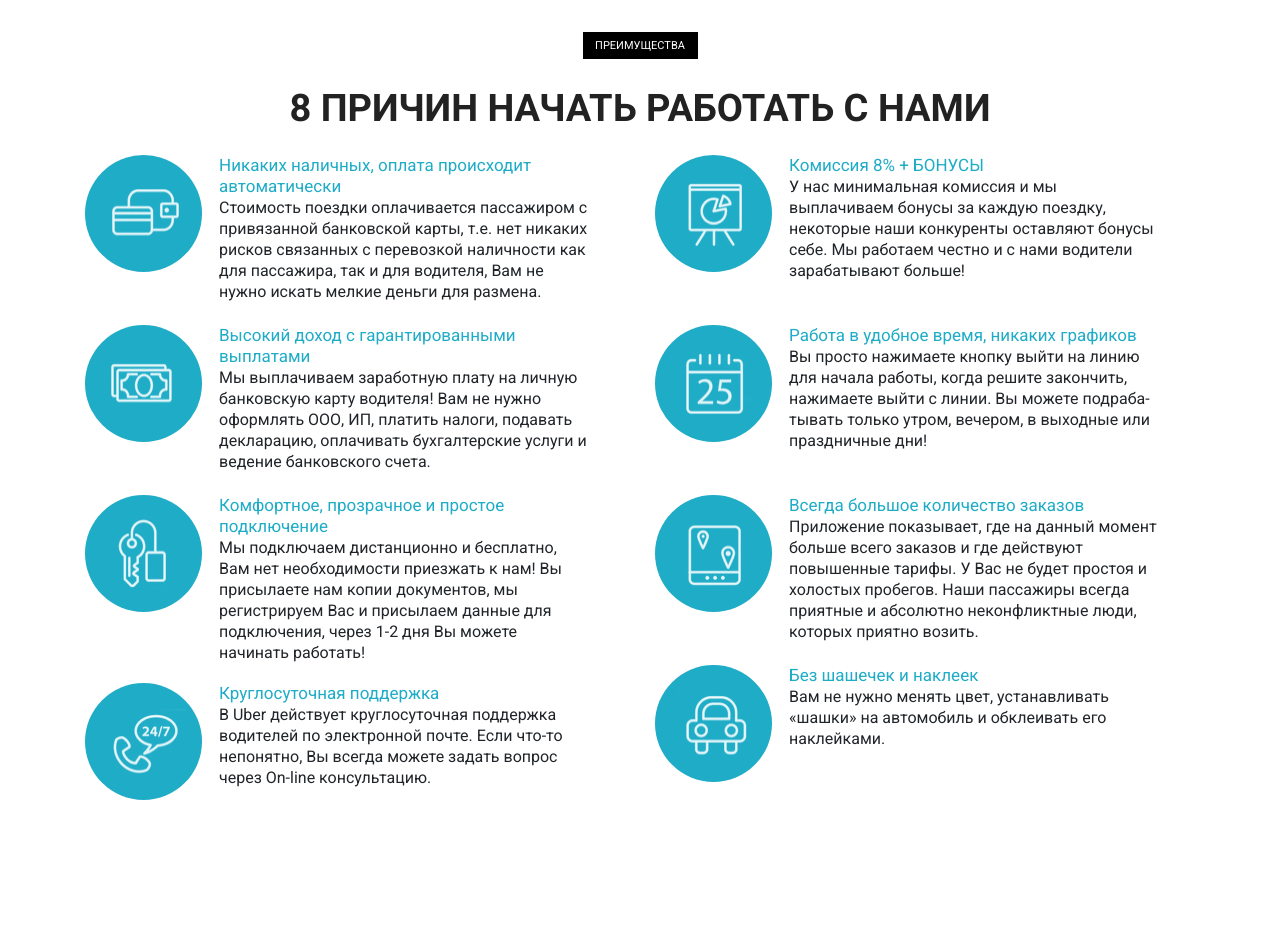
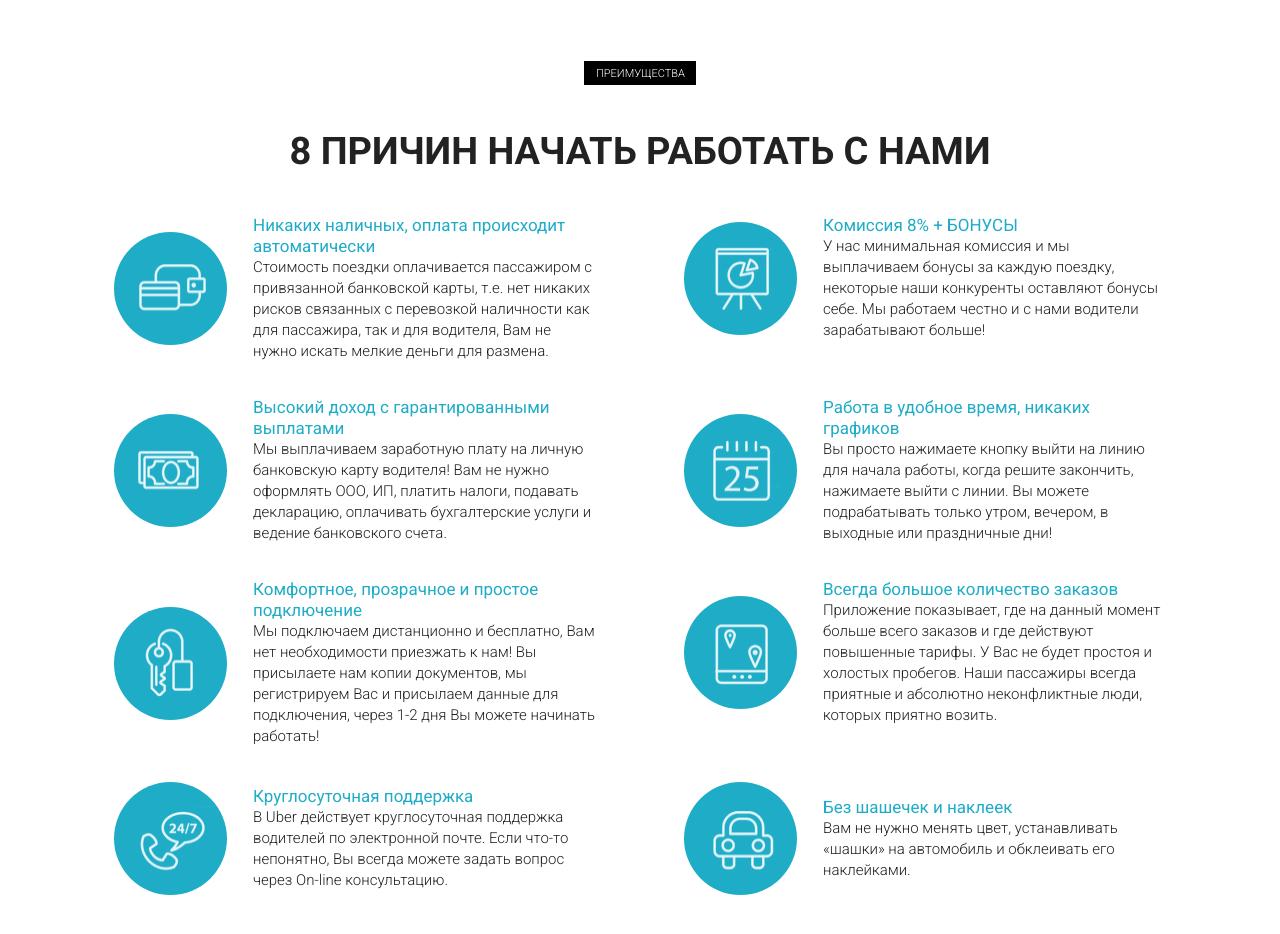
Before and after one commit to Catherine-678/frontend, a plain HTML site: page project_bootstrap/index.html in a window 1280 px wide. Shown: the part 860-1794 px from the top of the page. Before the commit the page ends 1735 px from the top, so only its background shows below. Drawn offline with Linux system fonts and the light colour scheme.

Commit message:
pre-sass_commit

```diff
--- a/project_bootstrap/css/style.css
+++ b/project_bootstrap/css/style.css
@@ -139,66 +139,63 @@ h1{
 }
 
 .reasons{
-    margin-top: 42px;
-    margin-bottom: 42px;
-    min-height: 775px;
+    padding: 71px 0 65px 0;
 }
 
-.reasons .rectangle{
-    display: block;
+.label {
     margin: 0 auto;
-    width: 115px;
-    height: 27.313px;
-    background-color:black;
-    color: #FFF;
-    text-align: center;
+    height: 24px;
+    width: 112px;
+    padding: 5px 12px;
+    background-color: #000000;
+    color: #ffffff;
     font-size: 11px;
-    font-weight: 400;
-    line-height: 28px;
+    font-weight: 300;
     text-transform: uppercase;
 }
 
-.reasons .reasons_why{
-    color: #222;
-    text-align: center;
+.title {
+    margin-bottom: 0;
+    margin-top: 38px;
+    color: #222222;
     font-size: 38px;
     font-weight: 700;
-    line-height: 38px;
     text-transform: uppercase;
-    margin-top: 30px;
+    text-align: center;
 }
 
-.reasons .reasons_ennumerated{
-    width: 372px;
-    min-height: 150px;
-    margin-top: 20px;
-    display:flex;
-    justify-content: space-between;
+.reasons .reasons_block {
+    display: flex;
+    justify-content: center;
+    align-items: center;
+    margin-top: 35px;
 }
 
-.reasons .reasons_ennumerated .reasons_round{
+.reasons .reasons_block .reasons_round {
     display: flex;
-    flex-shrink: 0;
+    justify-content: center;
     align-items: center;
-    justify-content: center;
-    margin-right: 17px;
-    width: 117px;
-    height: 117px;
+    margin-right: 26px;
+    width: 113px;
+    height: 113px;
+    background-color: #1eacc7;
     border-radius: 100%;
-    background: #1EACC7;
 }
 
-.reasons .reasons_icon_header{
-    width: 371px;
-    color: #1EACC7;
+.reasons .reasons_block .reasons_descr {
+    width: 343px;
+}
+
+.reasons .reasons_block .reasons_descr .reasons_subtitle{
+    line-height: 21px;
+    color: #1eacc7;
     font-size: 17px;
     font-weight: 400;
 }
 
-.reasons .reasons_icon_txt{
-    width: 371px;
-    font-size: 16px;
-    font-weight: 400;
-    text-align: left;
+.reasons .reasons_block .reasons_descr .reasons_text {
+    color: #202020;
+    font-size: 15px;
+    font-weight: 300;
     line-height: 21px;
 }
--- a/project_bootstrap/index.html
+++ b/project_bootstrap/index.html
@@ -63,62 +63,109 @@
 
     <section class="reasons">
         <div class="container">
-            <div class="rectangle">преимущества</div>
-            <h2 class="reasons_why">8 причин начать работать с нами</h2>
-                <div class="row justify-content-start">
-                    <div class="col-6">
-                            <div class="reasons_ennumerated">
+            <div class="label">преимущества</div>
+            <h2 class="title">8 причин начать работать с нами</h2>
+            <div class="row">
+                <div class="col-md-6">
+                    <div class="reasons_block">
                         <div class="reasons_round">
-                                    <img src="./icons/wallet_icon.png" alt="wallet" class="reasons_icon">
+                            <img src="icons/wallet_icon.png" alt="reason">
                         </div>
-                                    <div class="reasons_icon_txt"><div class="reasons_icon_header">Никаких наличных, оплата происходит автоматически</div> Стоимость поездки оплачивается пассажиром с привязанной банковской карты, т.е. нет никаких рисков связанных с перевозкой наличности как для пассажира, так и для водителя, Вам не нужно искать мелкие деньги для размена.</div>
-                            </div>
-                            <div class="reasons_ennumerated">
-                                <div class="reasons_round">
-                                    <img src="./icons/money_icon.png" alt="money" class="reasons_icon">
-                                </div>
-                                    <div class="reasons_icon_txt"><div class="reasons_icon_header">Высокий доход с гарантированными выплатами</div>Мы выплачиваем заработную плату на личную банковскую карту водителя! Вам не нужно оформлять ООО, ИП, платить налоги, подавать декларацию, оплачивать бухгалтерские услуги и ведение банковского счета.</div>
-                            </div>
-                            <div class="reasons_ennumerated">
-                                <div class="reasons_round">
-                                    <img src="./icons/key_icon.png" alt="key" class="reasons_icon">
-                                </div>
-                                    <div class="reasons_icon_txt"><div class="reasons_icon_header">Комфортное, прозрачное и простое подключение</div>Мы подключаем дистанционно и бесплатно, Вам нет необходимости приезжать к нам! Вы присылаете нам копии документов, мы регистрируем Вас и присылаем данные для подключения, через 1-2 дня Вы можете начинать работать!</div>
-                            </div>
-                            <div class="reasons_ennumerated">
-                                <div class="reasons_round">
-                                    <img src="./icons/phone icon.png" alt="phone" class="reasons_icon">
-                                </div>
-                                    <div class="reasons_icon_txt"><div class="reasons_icon_header">Круглосуточная поддержка</div>В Uber действует круглосуточная поддержка водителей по электронной почте. Если что-то непонятно, Вы всегда можете задать вопрос через On-line консультацию.</div>
+                        <div class="reasons_descr">
+                            <div class="reasons_subtitle">Никаких наличных, оплата происходит автоматически</div>
+                            <div class="reasons_text">
+                                Стоимость поездки оплачивается пассажиром с привязанной банковской карты, т.е. нет никаких рисков связанных с перевозкой наличности как для пассажира, так и для водителя, Вам не нужно искать мелкие деньги для размена.
                             </div>
                         </div>
-                        <div class="col-5">
-                                <div class="reasons_ennumerated">
+                    </div>
+                </div>
+                <div class="col-md-6">
+                    <div class="reasons_block">
                         <div class="reasons_round">
-                                        <img src="./icons/board_icon.png" alt="board" class="reasons_icon">
+                            <img src="icons/board_icon.png" alt="reason">
                         </div>
-                                        <div class="reasons_icon_txt"><div class="reasons_icon_header">Комиссия 8% + БОНУСЫ</div>У нас минимальная комиссия и мы выплачиваем бонусы за каждую поездку, некоторые наши конкуренты оставляют бонусы себе. Мы работаем честно и с нами водители зарабатывают больше!</div>
-
+                        <div class="reasons_descr">
+                            <div class="reasons_subtitle">Комиссия 8% + БОНУСЫ</div>
+                            <div class="reasons_text">
+                                У нас минимальная комиссия и мы выплачиваем бонусы за каждую поездку, некоторые наши конкуренты оставляют бонусы себе. Мы работаем честно и с нами водители зарабатывают больше!
                             </div>
-                                <div class="reasons_ennumerated">
+                        </div>
+                    </div>
+                </div>
+                <div class="col-md-6">
+                    <div class="reasons_block">
                         <div class="reasons_round">
-                                        <img src="./icons/calendar_icon.png" alt="calendar" class="reasons_icon">
+                            <img src="icons/money_icon.png" alt="reason">
                         </div>
-                                        <div class="reasons_icon_txt"><div class="reasons_icon_header">Работа в удобное время, никаких графиков</div>Вы просто нажимаете кнопку выйти на линию для начала работы, когда решите закончить, нажимаете выйти с линии. Вы можете подраба-
-                                        тывать только утром, вечером, в выходные или праздничные дни! </div>
+                        <div class="reasons_descr">
+                            <div class="reasons_subtitle">Высокий доход с гарантированными выплатами</div>
+                            <div class="reasons_text">
+                                Мы выплачиваем заработную плату на личную банковскую карту водителя! Вам не нужно оформлять ООО, ИП, платить налоги, подавать декларацию, оплачивать бухгалтерские услуги и ведение банковского счета.
                             </div>
-                                <div class="reasons_ennumerated">
+                        </div>
+                    </div>
+                </div>
+                <div class="col-md-6">
+                    <div class="reasons_block">
                         <div class="reasons_round">
-                                        <img src="./icons/map_icon.png" alt="map" class="reasons_icon">
+                            <img src="icons/calendar_icon.png" alt="reason">
                         </div>
-                                        <div class="reasons_icon_txt"><div class="reasons_icon_header">Всегда большое количество заказов</div>Приложение показывает, где на данный момент больше всего заказов и где действуют повышенные тарифы. У Вас не будет простоя и холостых пробегов. Наши пассажиры всегда приятные и абсолютно неконфликтные люди, которых приятно возить.</div>
+                        <div class="reasons_descr">
+                            <div class="reasons_subtitle">Работа в удобное время, никаких графиков</div>
+                            <div class="reasons_text">
+                                Вы просто нажимаете кнопку выйти на линию для начала работы, когда решите закончить, нажимаете выйти с линии. Вы можете подрабатывать только утром, вечером, в выходные или праздничные дни!
                             </div>
-                                <div class="reasons_ennumerated">
+                        </div>
+                    </div>
+                </div>
+                <div class="col-md-6">
+                    <div class="reasons_block">
                         <div class="reasons_round">
-                                        <img src="./icons/car_icon.png" alt="car" class="reasons_icon">
+                            <img src="icons/key_icon.png" alt="reason">
                         </div>
-                                        <div class="reasons_icon_txt"><div class="reasons_icon_header">Без шашечек и наклеек</div>Вам не нужно менять цвет, устанавливать «шашки» на автомобиль и обклеивать его наклейками.</div>
-
+                        <div class="reasons_descr">
+                            <div class="reasons_subtitle">Комфортное, прозрачное и простое подключение</div>
+                            <div class="reasons_text">
+                                Мы подключаем дистанционно и бесплатно, Вам нет необходимости приезжать к нам! Вы присылаете нам копии документов, мы регистрируем Вас и присылаем данные для подключения, через 1-2 дня Вы можете начинать работать!
+                            </div>
+                        </div>
+                    </div>
+                </div>
+                <div class="col-md-6">
+                    <div class="reasons_block">
+                        <div class="reasons_round">
+                            <img src="icons/map_icon.png" alt="reason">
+                        </div>
+                        <div class="reasons_descr">
+                            <div class="reasons_subtitle">Всегда большое количество заказов</div>
+                            <div class="reasons_text">
+                                Приложение показывает, где на данный момент больше всего заказов и где действуют повышенные тарифы. У Вас не будет простоя и холостых пробегов. Наши пассажиры всегда приятные и абсолютно неконфликтные люди, которых приятно возить.
+                            </div>
+                        </div>
+                    </div>
+                </div>
+                <div class="col-md-6">
+                    <div class="reasons_block">
+                        <div class="reasons_round">
+                            <img src="icons/phone icon.png" alt="reason">
+                        </div>
+                        <div class="reasons_descr">
+                            <div class="reasons_subtitle">Круглосуточная поддержка</div>
+                            <div class="reasons_text">
+                                В Uber действует круглосуточная поддержка водителей по электронной почте. Если что-то непонятно, Вы всегда можете задать вопрос через On-line консультацию.
+                            </div>
+                        </div>
+                    </div>
+                </div>
+                <div class="col-md-6">
+                    <div class="reasons_block">
+                        <div class="reasons_round">
+                            <img src="icons/car_icon.png" alt="reason">
+                        </div>
+                        <div class="reasons_descr">
+                            <div class="reasons_subtitle">Без шашечек и наклеек</div>
+                            <div class="reasons_text">
+                                Вам не нужно менять цвет, устанавливать «шашки» на автомобиль и обклеивать его наклейками.
                             </div>
                         </div>
                     </div>
@@ -126,5 +173,6 @@
             </div>
         </div>
     </section>
+
 </body>
 </html>
```
Lines whose indentation alone changed are shown as unchanged.
